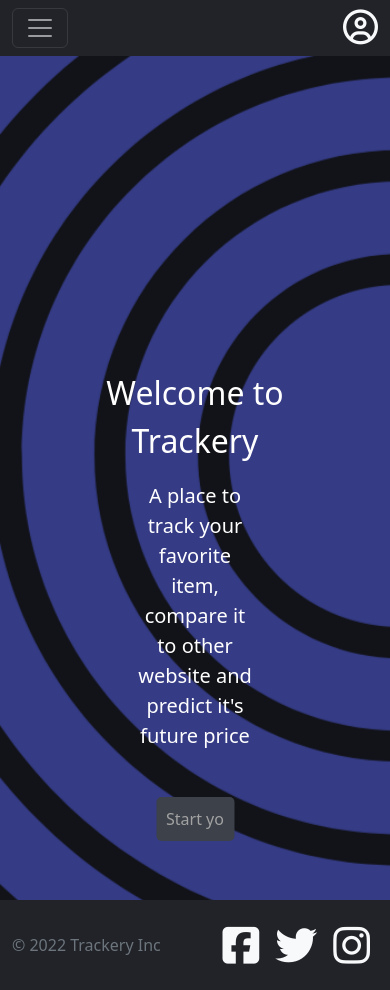
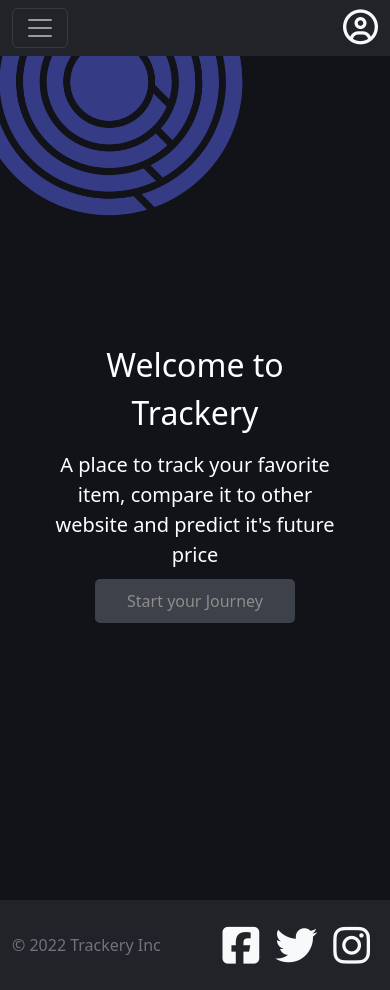
Before and after one commit to RaymondDehenrich/Trackery-Price-Tracker, a Flask app: page / in a window 390 px wide. Run offline with Flask 3, Linux system fonts and the light colour scheme; style sheets or scripts are compiled from the project's sources; some libraries are stand-ins or nearby versions.

Commit message:
Responsive home

```diff
--- a/static/scss/_base.scss
+++ b/static/scss/_base.scss
@@ -13,6 +13,10 @@ $border-blue: #5865f2;
 $button-orange: #ff6740;
 $button-blue: #5865f2;
 
+
+$font-size-title: 2rem;
+$font-size-subtitle: 1.25rem;
+
 @mixin button {
   border-radius: 5px;
   padding: 8px 15px;
@@ -24,33 +28,31 @@ $button-blue: #5865f2;
   text-align: center;
 }
 
-@mixin child_margin_vert($amt, $apply_edge: true) {
+@mixin child_margin_vert($amt, $zero_edge: false) {
   > * {
     margin-top: ($amt/2);
     margin-bottom: ($amt/2);
   }
-  @if ($apply_edge) {
+  $edge: if($zero_edge, 0, $amt);
   > *:first-child {
-      margin-top: $amt;
+    margin-top: $edge;
   }
   > *:last-child {
-      margin-bottom: $amt;
-    }
+    margin-bottom: $edge;
   }
 }
 
-@mixin child_margin_hor($amt, $apply_edge: true) {
+@mixin child_margin_hor($amt, $zero_edge: false) {
   > * {
     margin-left: ($amt/2);
     margin-right: ($amt/2);
   }
-  @if ($apply_edge) {
+  $edge: if($zero_edge, 0, $amt);
   > *:first-child {
-      margin-left: $amt;
+    margin-left: $edge;
   }
   > *:last-child {
-      margin-right: $amt;
-    }
+    margin-right: $edge;
   }
 }
 
@@ -59,7 +61,7 @@ $button-blue: #5865f2;
   object-fit: cover;
 }
 
-@mixin child_margin_auto{
+@mixin child_margin_auto {
   > * {
     margin-inline: auto;
   }
--- a/static/scss/components/_page.scss
+++ b/static/scss/components/_page.scss
@@ -3,7 +3,6 @@
 @mixin page {
   z-index: 0;
   overflow: hidden;
-  min-height: 100svh;
   position: relative;
 
   &__bgimg {
--- a/static/scss/layouts/detail.scss
+++ b/static/scss/layouts/detail.scss
@@ -68,7 +68,7 @@
 
     &__box{
         width: 60%;
-        @include child_margin_vert(1em, false);
+        @include child_margin_vert(1em, true);
     }
 
     &__graph{
@@ -123,7 +123,7 @@
         border-radius: 5px;
         padding: 10px;
         flex-basis: 150px;
-        margin: 1em;
+        margin-inline: 1em;
     }
 
     &__note{
--- a/static/scss/layouts/home.scss
+++ b/static/scss/layouts/home.scss
@@ -1,88 +1,35 @@
 @import "../_import.scss";
 
 .home{
-    height:100vh;
-    width:100%;
-    background-color:#121318;
-    overflow: hidden;
-    position: relative;
+    @include page;
+    background-color:$bg-darkblue;
+    // height: 1px;
+    &__bgimg{
+        transform: translate(-10%, -20%);
+        opacity: 0.5;
+        width: 70vw;
+    }
+    &__content{
+        color: $text-white;
+        min-height: 100svh;
+        text-align: center;
+        display: flex;
+        flex-direction: column;
+        justify-content: center;
+        @include child_margin_vert(0.5em);
+    }
+    &__desc{
+        font-size: $font-size-subtitle;
+        width: Max(50%, 300px);
+        margin-inline: auto;
+    }
+    &__title{
+        font-size: $font-size-title;
+        width: 50%;
+        margin-inline: auto;
+    }
+    &__bar{
+        @include inputbar(Max(40%, 200px));
+        margin-inline: auto;
+    }
 }
-.background-image {
-    position: absolute;
-    top: 400px;
-    left: 400px;
-    transform: translate(-50%, -50%);
-    width: 1200px;
-    height: auto;
-    opacity: 0.5;
-    z-index: 1;
-  }
-.home-text{
-    position: absolute;
-    top: 40%;
-    left: 50%;
-    transform: translate(-50%, -50%);
-    text-align: center;
-    z-index: 2;
-    width:auto;
-    height: 50px;
-}
-.home-text-main{
-    font-size:32px;
-    color:#FFFFFF;
-    opacity: 1;
-    z-index: 2;
-    justify-content: center;
-    align-items:center;
-    text-align: center;
-}
-.home-text-decs{
-    font-size:20px;
-    color:#FFFFFF;
-    opacity: 1;
-    z-index: 2;
-    justify-content: center;
-    align-items:center;
-    text-align: center;
-    padding-left:20%;
-    padding-right: 20%;
-    top:10%;
-}
-.home-input-box{
-    top: 60%;
-}
-
-.home-input{
-    @include inputbar(40%);
-    margin-left: auto;
-    margin-right: auto;
-}
-
-.center {
-    position: absolute;
-    left: 50%;
-    top: 100%;
-    transform: translate(-50%, -50%);
-    padding: 10px;
-    z-index: 1;
-}
-
-
-.home-input{
-    background-color: #3D414A;
-    border:0px;
-    color: white;
-    caret-color: white;
-    color: rgb(24, 2, 2);
-}
-
-.home-input:focus{
-    background-color: #3D414A;
-    color: white;
-    border:0;
-}
-
-.home-input::placeholder {
-    color: rgb(162, 162, 162);
-    opacity: 1;
-  }
--- a/static/scss/layouts/inventory.scss
+++ b/static/scss/layouts/inventory.scss
@@ -1,7 +1,7 @@
 @import "../_import.scss";
 
 @mixin content-child-width{
-    width: Max(50%, 12em);
+    width: Max(50%, 250px);
 }
 
 .inventory{
--- a/static/scss/layouts/search.scss
+++ b/static/scss/layouts/search.scss
@@ -21,7 +21,7 @@
     }
 
     &__bar{
-        @include inputbar(30%);
+        @include inputbar(Max(30%, 250px));
     }
 
 }
--- a/templates/home.html
+++ b/templates/home.html
@@ -1,21 +1,37 @@
-{% extends "base.html" %}
-{% block content %}
-<link href="{{url_for('static', filename='css/layouts/home.css')}}" rel="stylesheet" />
+{% extends "base.html" %} {% block content %}
+<link
+  href="{{url_for('static', filename='css/layouts/home.css')}}"
+  rel="stylesheet"
+/>
 <div class="home">
-  <img src="{{url_for('static',filename='images/Home-icon.png')}}" class="background-image" />
-  <div class="home-text">
-    <p class="home-text-main">Welcome to Trackery</p>
-    <p class="home-text-decs">A place to track your favorite item, compare it to other website and predict it's future price</p>
+  <img
+    src="{{url_for('static',filename='images/Home-icon.png')}}"
+    class="home__bgimg"
+  />
+
+  <div class="home__content">
+    <div class="home__title">Welcome to Trackery</div>
+    <div class="home__desc">
+      A place to track your favorite item, compare it to other website and
+      predict it's future price
+    </div>
+
     <!-- Change the 'home' to the wip search, this will enable basicly search without pressing submit button -->
     <!-- currently doesnt have any sort of protection against something like SQLInjection,will need further improvement and standardization -->
-      <form id="search" class="input-group mb-3 home-input-box" action="{{url_for('search')}}" method="GET">
+    <form
+      id="search"
+      class="home__barcontainer"
+      action="{{url_for('search')}}"
+      method="GET"
+    >
       <input
         type="text"
         name="query"
-          class="home-input"
+        class="home__bar"
         placeholder="Start your Journey"
       />
     </form>
+
   </div>
 </div>
 {% endblock %}
```
Lines whose indentation alone changed are shown as unchanged.
